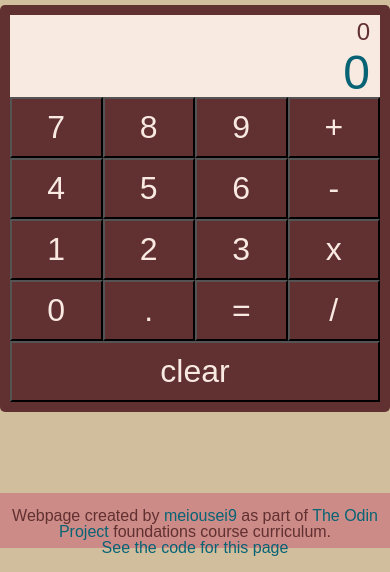
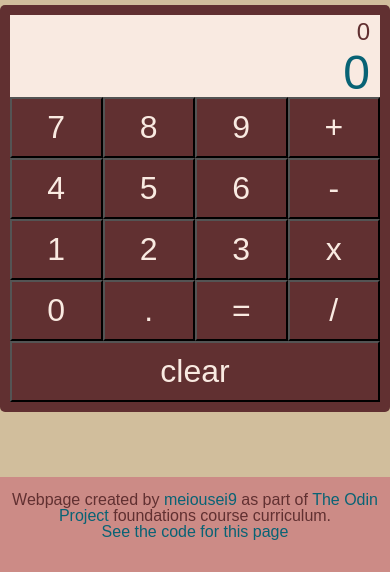
Before and after one commit to meiou9sei/jsCalculator, a plain HTML site: page index.html in a window 390 px wide. Shown: the part 296-868 px from the top of the page. Drawn offline with Linux system fonts and the light colour scheme.

Commit message:
fix footer css positioning on small screens

```diff
--- a/styles.css
+++ b/styles.css
@@ -131,6 +131,8 @@ body {
 .page-container {
 	position: relative;
 	min-height: 100vh;
+	display: flex;
+	flex-direction: column;
 }
 
 main {
@@ -202,3 +204,15 @@ footer {
 	background-color: var(--secondDark);
 	padding: 10px;
 }
+
+
+/***************/
+/* MEDIA QUERY */
+/***************/
+
+@media only screen and (max-width: 650px) {
+	footer {
+		position: static;
+		height: 5rem;
+	}
+}
```
